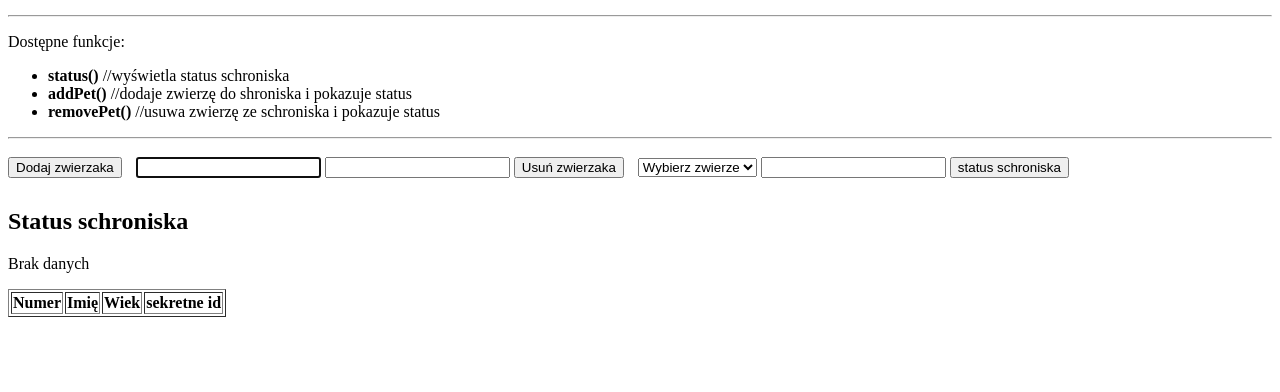
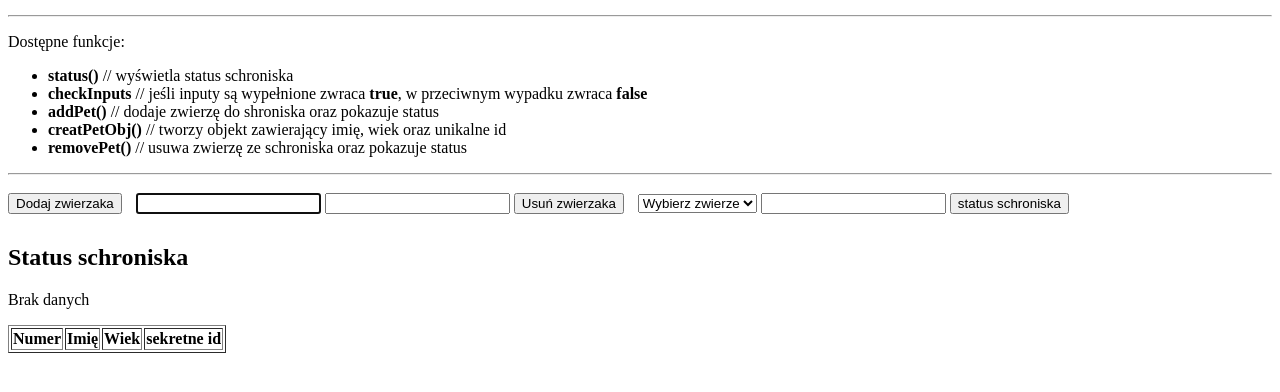
Before and after one commit to LukaszGreiner/Animal-shelter-Manager, a plain HTML site: page index.html in a window 1280 px wide. Shown: the part 44-436 px from the top of the page. Drawn offline with Linux system fonts and the light colour scheme; a script that the page names is missing.

Commit message:
updated documentation, changed table id name

```diff
--- a/index.html
+++ b/index.html
@@ -38,9 +38,11 @@
             <hr>
             <p>Dostępne funkcje: </p>
             <ul>
-                <li><b>status()</b> //wyświetla status schroniska</li>
-                <li><b>addPet()</b> //dodaje zwierzę do shroniska i pokazuje status</li>
-                <li><b>removePet()</b> //usuwa zwierzę ze schroniska i pokazuje status</li>
+                <li><b>status()</b> // wyświetla status schroniska</li>
+                <li><b>checkInputs</b> // jeśli inputy są wypełnione zwraca <b>true</b>, w przeciwnym wypadku zwraca <b>false</b></li>
+                <li><b>addPet()</b> // dodaje zwierzę do shroniska oraz pokazuje status</li>
+                <li><b>creatPetObj()</b> // tworzy objekt zawierający imię, wiek oraz unikalne id</li>
+                <li><b>removePet()</b> // usuwa zwierzę ze schroniska oraz pokazuje status</li>
             </ul>
             <hr>
         </section>
@@ -66,7 +68,7 @@
                 <p>Brak danych</p>
             </div>
 
-            <table id="statusTable" border="1">
+            <table id="animalsTable" border="1">
                 <tr>
                     <th>Numer</th>
                     <th>Imię</th>
```
